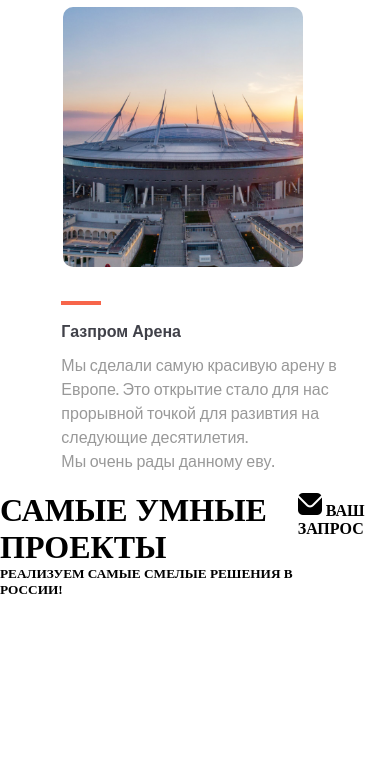
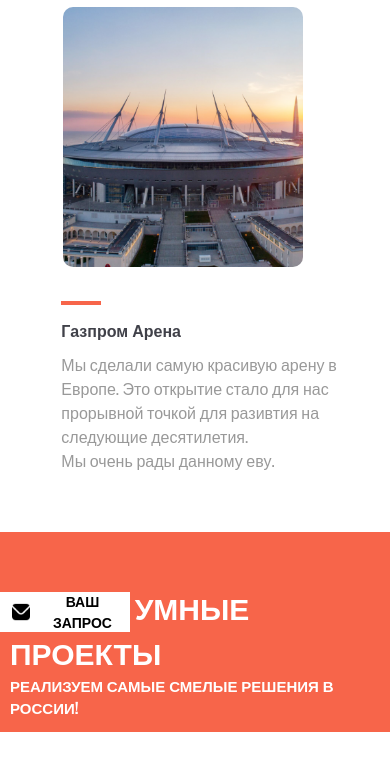
Before and after one commit to R1verb/ProjectRussia, a plain HTML site: page index.html in a window 390 px wide. Shown: the part 1728-2498 px from the top of the page. Before the commit the page ends 2326 px from the top, so only its background shows below. Drawn offline with nearby package versions, Linux system fonts and the light colour scheme.

Commit message:
style.css

```diff
--- a/style.css
+++ b/style.css
@@ -206,6 +206,43 @@ body {
 }
 
 
+.brain {
+    font-family: 'Oswald', sans-serif;
+    background: #F7654A;
+    height: 160px;
+    margin-top: 60px;
+}
+.brainText {
+    color: #fff;
+    padding-top: 25px;
+}
+.brainUpText {
+    font-size: 30px;
+}
+.brainDownText {
+    font-size: 15px;
+}
+
+
+.brainBtn {
+    display: flex;
+    align-items: center;
+    background: #fff;
+    height: 40px;
+    width: 130px;
+    padding-left: 12px;
+    margin-left: auto;
+    margin-top: 40px;
+}
+
+.brainBtnImage {
+    height: 18px;
+    padding-right: 10px;
+}
+.brainBtnText {
+    font-size: 14px;
+    padding-bottom: 3px;
+}
 
 
 
@@ -223,6 +260,12 @@ body {
     .logo {
         margin-left: 10px;
     }
+    .brainBtn {
+        margin-right: 10px;
+    }
+    .brainText {
+        margin-left: 10px;
+    }
 }
 @media (max-width: 1000px) {
     .blockWhite {
@@ -231,7 +274,7 @@ body {
 }
 @media (max-width: 600px) {
     .blockWhite {
-        width: 400px;
+        width: 414px;
         height: 100px;
         top: 470px;
     }
@@ -249,9 +292,58 @@ body {
         font-size: 15px;
     }
 }
+@media (max-width: 500px) {
+    .brain {
+        display: flex;
+        flex-direction: column;
+        /* align-items: center; */
+        /* justify-content: center; */
+        /* text-align: center; */
+        background: #F7654A;
+        height: 200px;
+    }
+
+    .brainBtn {
+        position: absolute;
+        display: flex;
+        align-items: center;
+        justify-content: center;
+        text-align: center;
+    }
+
+    .brainText {
+        padding-top: 0px;
+        margin-top: 0px;
+        top: 0px;
+        /* position: relative; */
+        color: #fff;
+        font-size: 20px;
+        margin-bottom: 70px;
+    }
+
+    .brainUpText {
+        font-size: 30px;
+    }
+
+    .brainDownText {
+        font-size: 15px;
+    }
+
+    .brainBtnImage {
+        height: 18px;
+        padding-right: 5px;
+    }
+
+    .brainBtnText {
+        font-size: 14px;
+        padding-bottom: 3px;
+    }
+}
+
 @media (max-width: 414px) {
-    .blockWhite {
-        width: 414px;
+    .brainText {
+        color: #fff;
+        padding-top: 32px;
     }
 }
 @media (max-width: 400px) {
@@ -274,6 +366,9 @@ body {
         font-size: 11px;
     }
 }
+
+
+
 @media (max-width: 300px) {
     .blockWhite {
         flex-direction: column;
```
